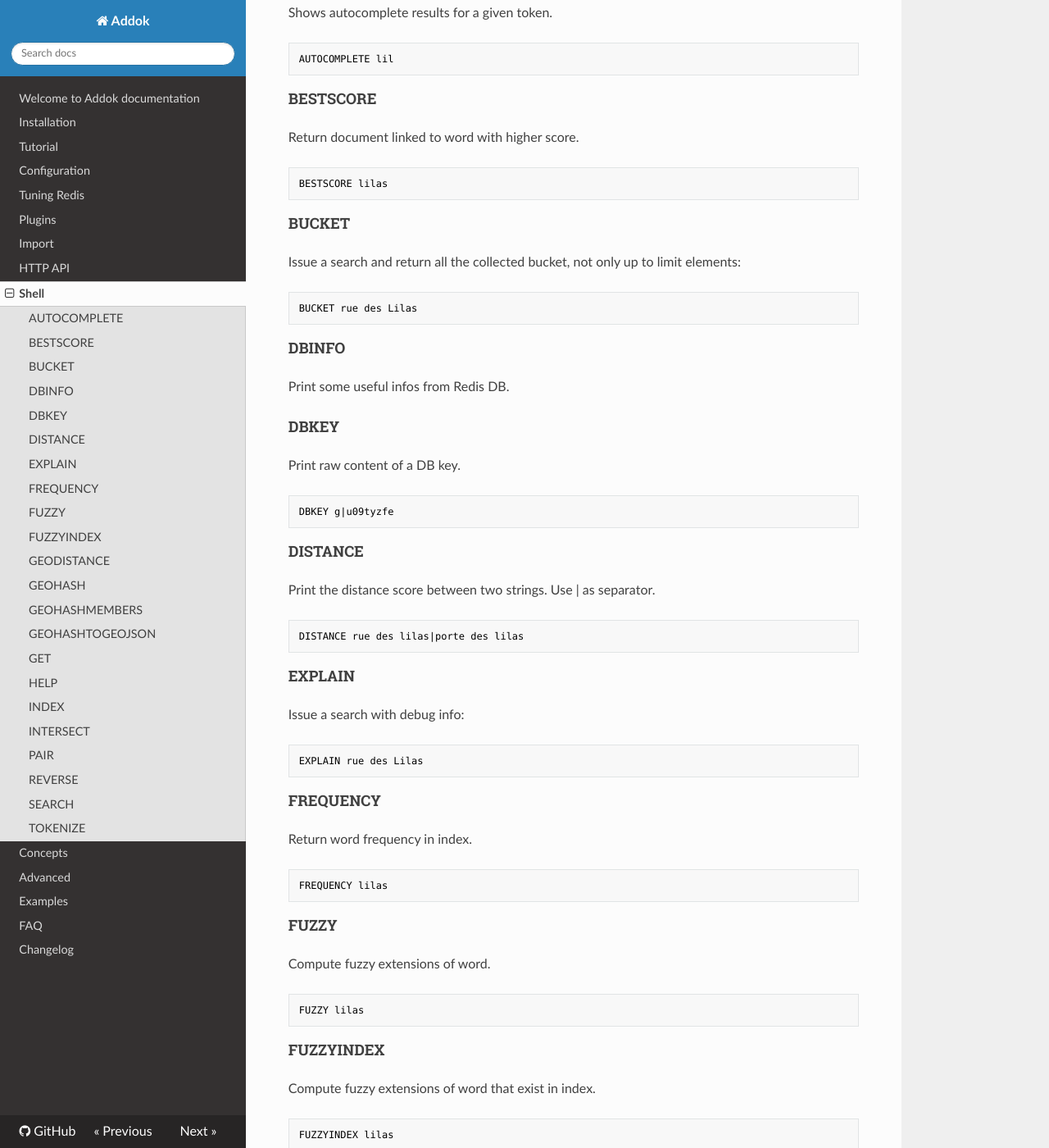
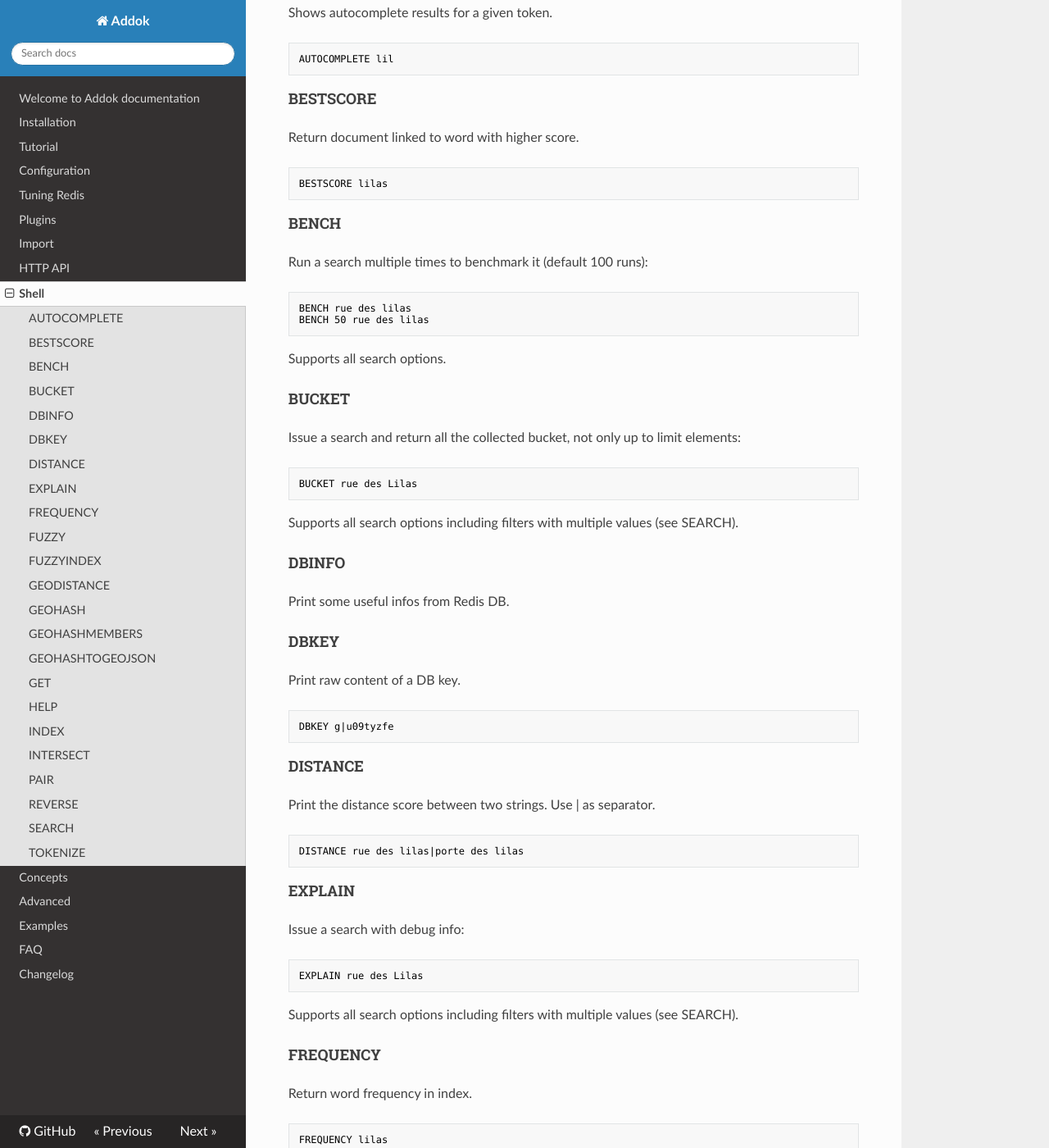
Before and after one commit to addok/addok, an MkDocs documentation site: the page built from docs/shell.md, in a window 1280 px wide and 1400 px high, scrolled down 428 px. Shown: the whole window at 82% size. Built offline with MkDocs 1.6.1, drawn with Linux system fonts in a browser that asks for light colours; nearby versions of some CDN libraries.

Commit message:
docs: document filter support for EXPLAIN, BUCKET and BENCH commands

```diff
--- a/docs/shell.md
+++ b/docs/shell.md
@@ -20,10 +20,20 @@ Return document linked to word with higher score.
 
     BESTSCORE lilas
 
+#### BENCH
+Run a search multiple times to benchmark it (default 100 runs):
+
+    BENCH rue des lilas
+    BENCH 50 rue des lilas
+
+Supports all search options.
+
 #### BUCKET
 Issue a search and return all the collected bucket, not only up to limit elements:
 
     BUCKET rue des Lilas
+
+Supports all search options including filters with multiple values (see SEARCH).
 
 #### DBINFO
 Print some useful infos from Redis DB.
@@ -42,6 +52,8 @@ Print the distance score between two strings. Use | as separator.
 Issue a search with debug info:
 
     EXPLAIN rue des Lilas
+
+Supports all search options including filters with multiple values (see SEARCH).
 
 #### FREQUENCY
 Return word frequency in index.
```
